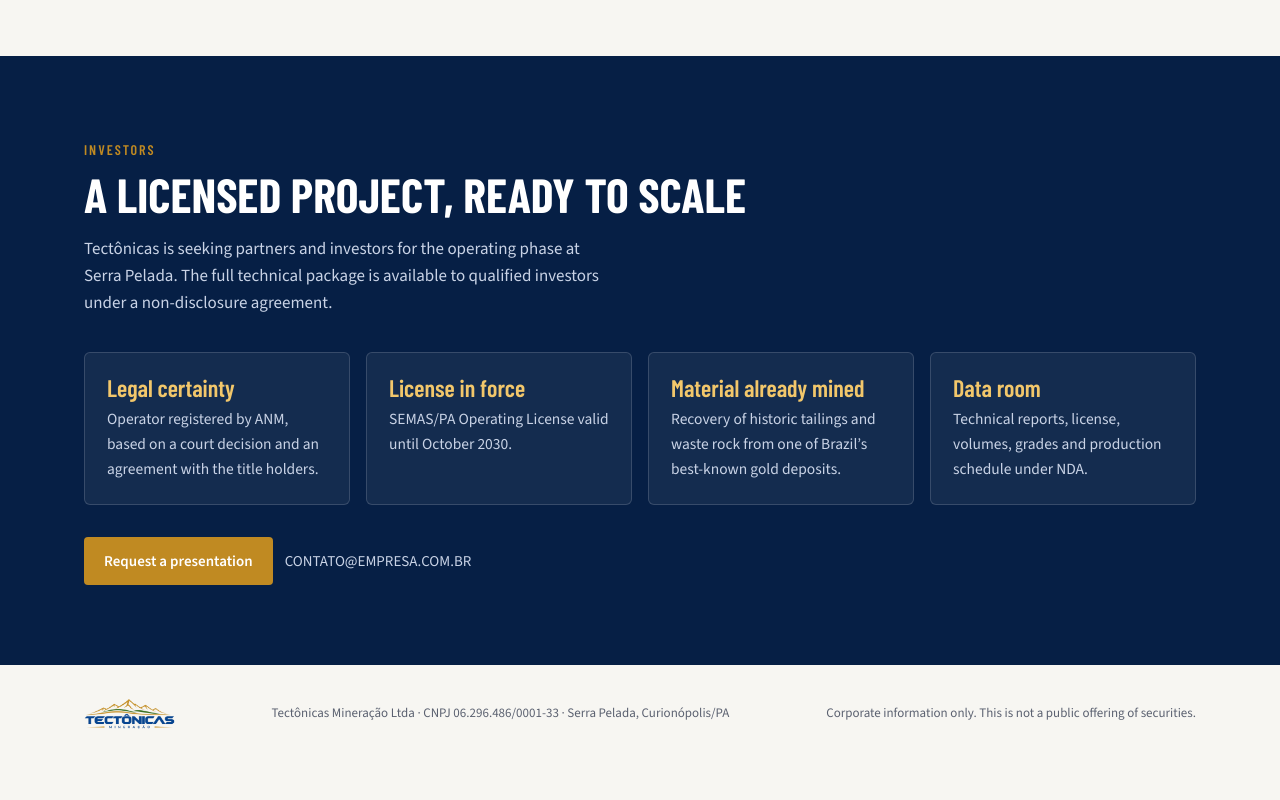
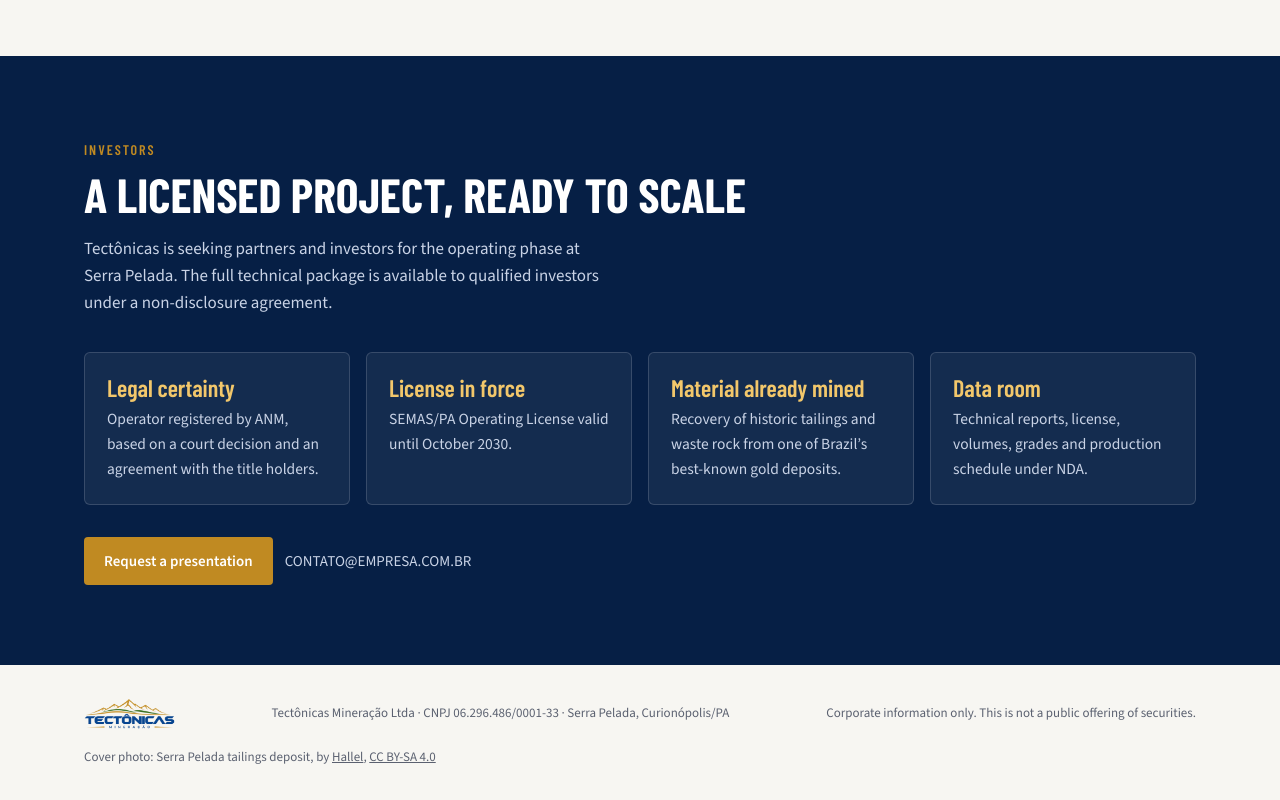
Before and after one commit to TecTonicas/tectonicas.github.io, a plain HTML site: page index.html in a window 1280 px wide. Shown: the part 5662-6462 px from the top of the page. Before the commit the page ends 6425 px from the top, so only its background shows below. Drawn offline with nearby package versions, Linux system fonts and the light colour scheme.

Commit message:
Crédito da foto de capa (CC BY-SA 4.0)

```diff
--- a/index.html
+++ b/index.html
@@ -317,6 +317,7 @@
     <img src="logo.png" alt="Tectônicas Mineração">
     <span>Tectônicas Mineração Ltda · CNPJ 06.296.486/0001-33 · Serra Pelada, Curionópolis/PA</span>
     <span data-i18n="disc">Conteúdo institucional. Não constitui oferta pública de valores mobiliários.</span>
+    <span><span data-i18n="cred">Foto de capa: depósito de rejeitos de Serra Pelada, por</span> <a href="https://commons.wikimedia.org/wiki/File:Vista_do_dep%C3%B3sito_de_rejeitos_da_minera%C3%A7%C3%A3o_em_Serra_Pelada.jpg" target="_blank" rel="noopener">Hallel</a>, <a href="https://creativecommons.org/licenses/by-sa/4.0/deed.pt-br" target="_blank" rel="noopener">CC BY-SA 4.0</a></span>
   </div>
 </footer>
 
@@ -355,7 +356,7 @@
     nav3b:'Geology',
     cK:'Partnership with the miners', cH:'Side by side with Coomigasp', cP:'Serra Pelada was built by the work of its miners. Coomigasp, the cooperative that represents them, holds the mineral rights and is Tectônicas’ partner in the project’s new phase. Operations were structured so that cooperative members are part of the restart, not spectators.',
     c1n:'Partnership', c1p:'Integrated operation agreement with Coomigasp, which retains ownership of the mineral rights and shares in the project’s results.', c2n:'Commitment', c2p:'Respect for the miners’ history and rights, with priority for workers, suppliers and opportunities from the Serra Pelada community itself.', c3n:'Transparency', c3p:'Regular reporting to the cooperative and its members, with clear information on production, milestones and operating results.',
-    vCta:'Request a presentation', disc:'Corporate information only. This is not a public offering of securities.'
+    vCta:'Request a presentation', cred:'Cover photo: Serra Pelada tailings deposit, by', disc:'Corporate information only. This is not a public offering of securities.'
   };
   const nodes = [...document.querySelectorAll('[data-i18n]')];
   const PT = {}; nodes.forEach((n) => { PT[n.dataset.i18n] = n.textContent; });
```
